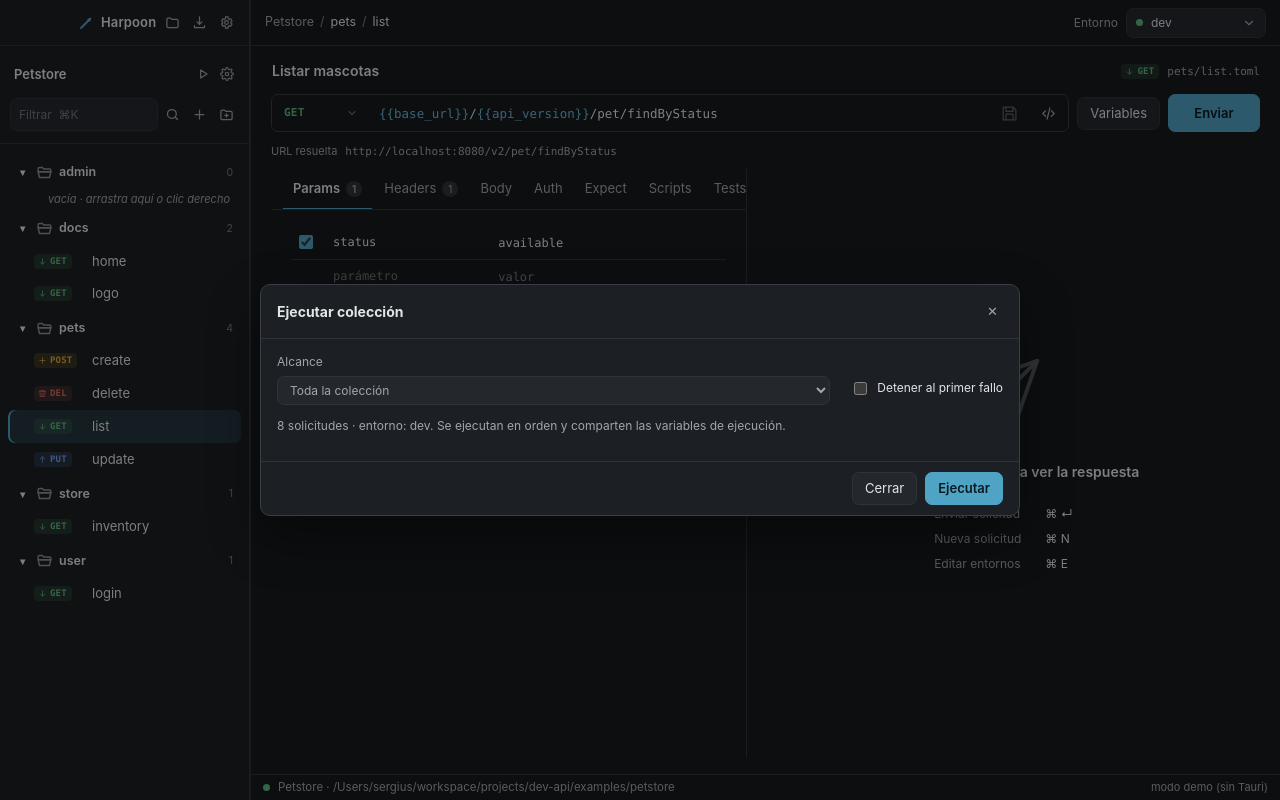
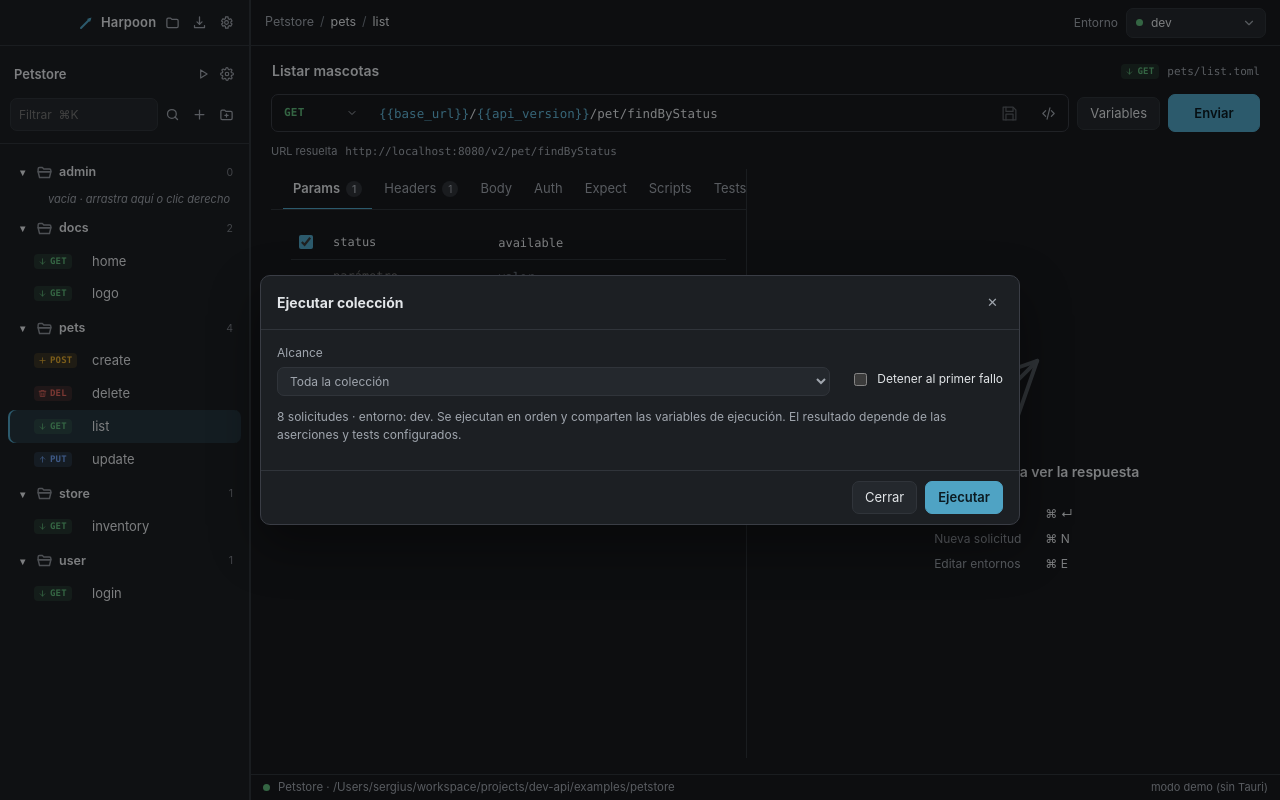
Before and after one commit to sergiusdevs/harpoon, a Svelte app in the folder apps/desktop/: page / in a window 1280 px wide. Both pictures are taken after a click on the button 203 px from the left and 74 px from the top of the page. Built offline with nearby package versions, Linux system fonts and the light colour scheme.

Commit message:
Clarify collection runner check results

```diff
--- a/apps/desktop/src/components/collection/CollectionRunner.svelte
+++ b/apps/desktop/src/components/collection/CollectionRunner.svelte
@@ -5,7 +5,7 @@
   import Modal from "../common/Modal.svelte";
   import MethodBadge from "../common/MethodBadge.svelte";
 
-  type RunResult = { key: string; name: string; method: Request["method"]; passed: boolean; status?: number; elapsed?: number; failures: Outcome[]; error?: string };
+  type RunResult = { key: string; name: string; method: Request["method"]; passed: boolean; status?: number; elapsed?: number; checks?: number; failures: Outcome[]; error?: string };
   let folder = $state(store.runFolder);
   let bail = $state(false);
   let running = $state(false);
@@ -33,7 +33,7 @@
         current = key;
         try {
           const exchange = await bridge.sendRequest(root, env, request, key);
-          results.push({ key, name: request.name, method: request.method, passed: exchange.passed, status: exchange.response.status, elapsed: exchange.response.elapsed_ms, failures: [...exchange.assertions, ...exchange.tests].filter((item) => !item.passed) });
+          results.push({ key, name: request.name, method: request.method, passed: exchange.passed, status: exchange.response.status, elapsed: exchange.response.elapsed_ms, checks: exchange.assertions.length + exchange.tests.length, failures: [...exchange.assertions, ...exchange.tests].filter((item) => !item.passed) });
           if (store.collection?.root === root) store.runtimeVariables = exchange.vars;
           if (bail && !exchange.passed) break;
         } catch (cause) {
@@ -51,10 +51,10 @@
 
 <Modal title="Ejecutar colección" width={760} onclose={close}>
   <div class="controls">
-    <label>Alcance<select bind:value={folder} disabled={running}><option value="">Toda la colección</option>{#each store.folders as path}<option value={path}>{path}/</option>{/each}</select></label>
+    <label>Alcance<select bind:value={folder} disabled={running} onchange={() => { results = []; completed = false; error = ""; }}><option value="">Toda la colección</option>{#each store.folders as path}<option value={path}>{path}/</option>{/each}</select></label>
     <label class="check"><input type="checkbox" bind:checked={bail} disabled={running} /> Detener al primer fallo</label>
   </div>
-  <p class="muted hint">{selected.length} solicitudes · entorno: {store.env ?? "sin entorno"}. Se ejecutan en orden y comparten las variables de ejecución.</p>
+  <p class="muted hint">{selected.length} solicitudes · entorno: {store.env ?? store.collection?.meta.default_environment ?? "sin entorno"}. Se ejecutan en orden y comparten las variables de ejecución. El resultado depende de las aserciones y tests configurados.</p>
   {#if store.dirty}<p class="warning">Guarda los cambios de la solicitud actual para ejecutar la versión guardada.</p>{/if}
   {#if error}<p class="error" role="alert">{error}</p>{/if}
   {#if running}<p class="muted hint" aria-live="polite">{stop ? "Se detendrá al terminar la solicitud actual" : `Ejecutando ${current}…`}</p>{/if}
@@ -66,6 +66,7 @@
           <button class="result-head" onclick={() => openRequest(result.key)} disabled={running} title="Abrir solicitud">
             <span class:failed={!result.passed} class:passed={result.passed}>{result.passed ? "✓" : "✕"}</span><MethodBadge method={result.method} /><span class="name">{result.name}</span><span class="muted">{result.status ?? "Error"}{result.elapsed !== undefined ? ` · ${result.elapsed} ms` : ""}</span>
           </button>
+          {#if result.checks === 0}<div class="detail muted">Sin aserciones ni tests</div>{/if}
           {#if result.error}<div class="detail error">{result.error}</div>{/if}
           {#each result.failures as failure}<div class="detail error">{failure.name}{failure.detail ? `: ${failure.detail}` : ""}</div>{/each}
         </div>
```
